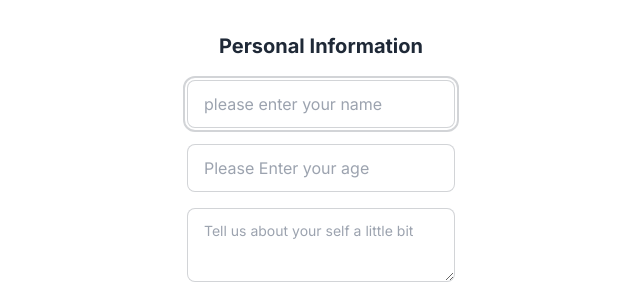
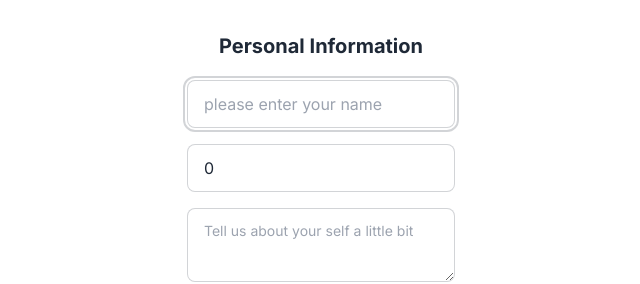
Before and after one commit to homayunmmdy/Testify, a Next.js app: page / in a window 1280 px wide. Shown: the top 284 px of the page, without its empty margins (319-959 px from the left). Built offline with nearby package versions, Linux system fonts and the light colour scheme.

Commit message:
add show toast for form

```diff
--- a/src/components/Form.tsx
+++ b/src/components/Form.tsx
@@ -1,24 +1,41 @@
+"use client";
 import { CountriesType } from "@/type/entities";
-import React from "react";
+import React, { useState } from "react";
+import toast, { Toaster } from "react-hot-toast";
 import { Countries } from "../data/staticData";
 
 const Form: React.FC = () => {
+  const [age, setAge] = useState(0);
+  const [name, setName] = useState("");
+  const handleSubmit = (e: React.FormEvent) => {
+    e.preventDefault();
+
+    if (age < 18 || age > 99) {
+      toast.error("you're age must be between 18 to 99 year's old");
+      return
+    }
+
+    toast.success(`Your're welcome ${name}`)
+  };
   return (
     <>
+      <Toaster />
       <p className="font-bold text-center text-xl mb-5">Personal Information</p>
-      <form className="flex flex-col">
+      <form className="flex flex-col" onSubmit={handleSubmit}>
         <input
           type="text"
+          value={name}
           placeholder="please enter your name"
           required
           autoFocus
+          onChange={(e: React.ChangeEvent<HTMLInputElement>) => setName(e.target.value)}
           className="input input-bordered mb-4"
         />
         <input
           className="input input-bordered mb-4"
           type="number"
-          min={18}
-          max={99}
+          value={age}
+          onChange={(e: React.ChangeEvent<HTMLInputElement>) => setAge(e.target.value as any)}
           placeholder="Please Enter your age"
           required
         />
@@ -26,7 +43,10 @@ const Form: React.FC = () => {
           className="textarea textarea-bordered mb-5"
           placeholder="Tell us about your self a little bit"
         ></textarea>
-        <select aria-label="combobox" className="select select-bordered w-full max-w-xs mb-5">
+        <select
+          aria-label="combobox"
+          className="select select-bordered w-full max-w-xs mb-5"
+        >
           <option disabled selected>
             Please select your country
           </option>
@@ -36,11 +56,11 @@ const Form: React.FC = () => {
         </select>
         <label data-testid="remember" className="label cursor-pointer">
           <span className="label-text">Remember me</span>
-          <input  type="checkbox" className="toggle" defaultChecked />
+          <input type="checkbox" className="toggle" defaultChecked />
         </label>
         <label data-testid="privaicyPolicy" className="label cursor-pointer">
           <span className="label-text">Agree with Privacy and Policy</span>
-          <input  required type="checkbox" defaultChecked className="checkbox" />
+          <input required type="checkbox" defaultChecked className="checkbox" />
         </label>
         <button type="submit" className="btn btn-primary">
           Submit
```
